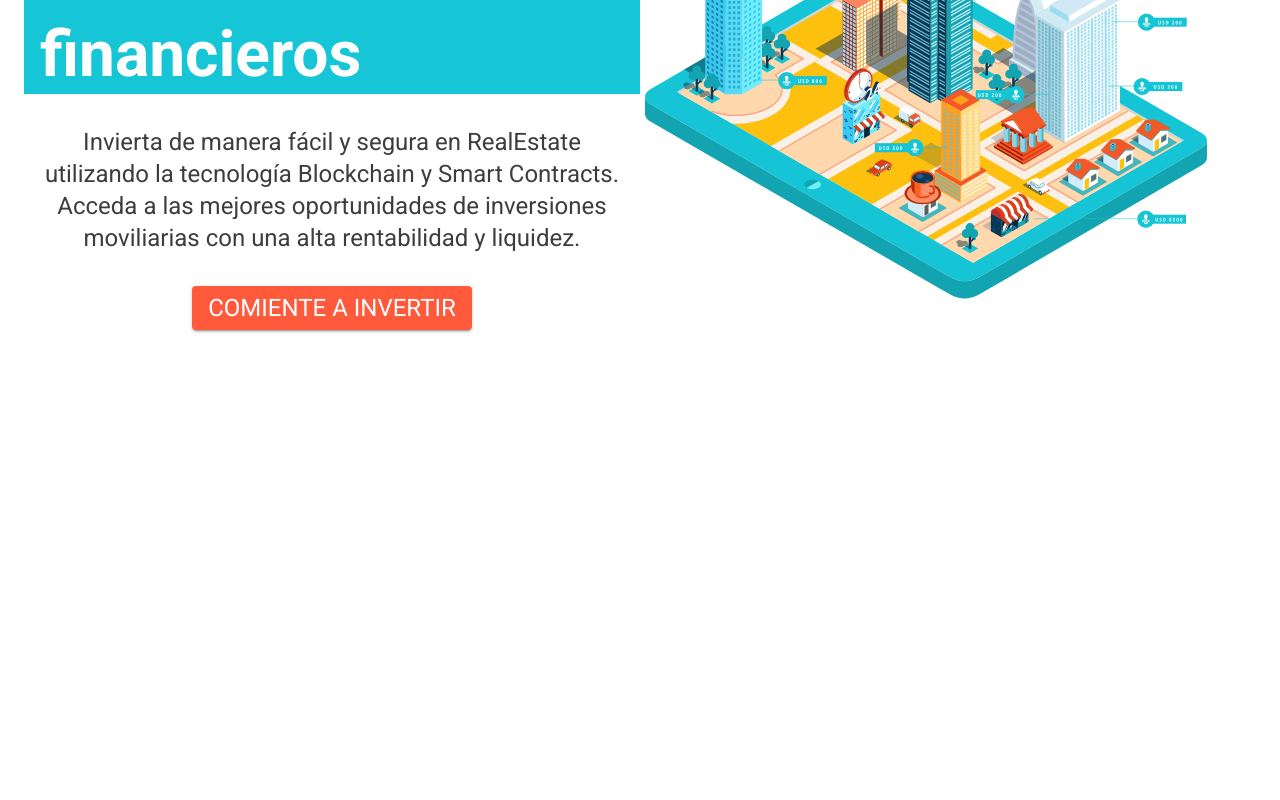
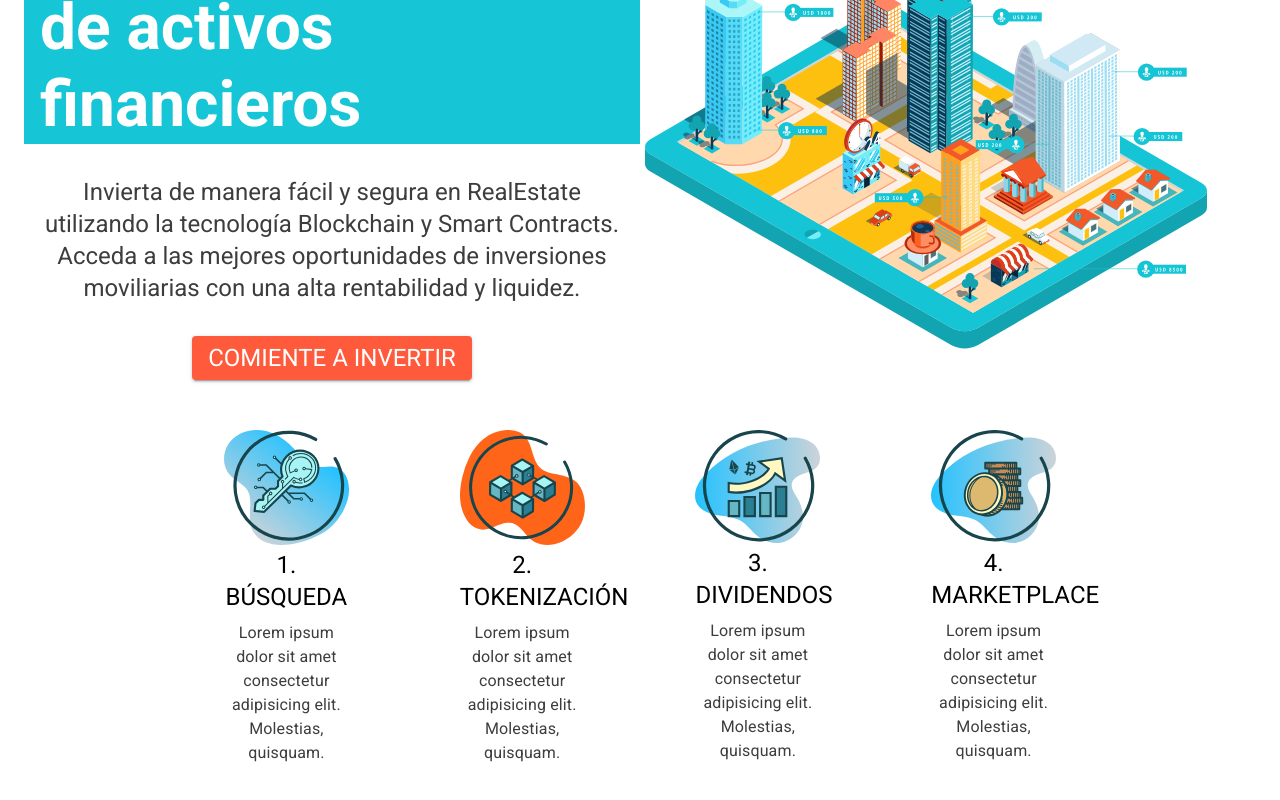
Before and after one commit to HoracioGutierrez/tokenizacion, a React (Create React App) app: page / in a window 1280 px wide. Shown: the part 220-1020 px from the top of the page. Before the commit the page ends 800 px from the top, so only its background shows below. Built offline with nearby package versions, Linux system fonts and the light colour scheme.

Commit message:
Add second section in landing

```diff
--- a/src/estilos.scss
+++ b/src/estilos.scss
@@ -37,6 +37,11 @@ html , body , #root {
 
 
 #page-landing {
+
+    .landing-section {
+        padding: 50px 0;
+    }
+
     #landing-section-banner {
 
         display: flex;
@@ -80,4 +85,25 @@ html , body , #root {
             }
         }
     }
+
+    #landing-section-roundicons {
+
+        padding: 0 200px;
+        display: flex;
+        justify-content: space-between;
+
+        .roundicons-item {
+
+            width : 15%;
+            text-align: center;
+
+            .roundicons-item-title {
+                margin-bottom: 0.5rem;
+            }
+
+            p {
+                color: rgb(61, 61, 61);
+            }
+        }
+    }
 }
--- a/src/pages/Landing.js
+++ b/src/pages/Landing.js
@@ -23,7 +23,28 @@ const Landing = () => {
                     <img src="/assets/svg/header02.svg" alt="Landing Banner"/>
                 </div>
             </section>
-            <section id="dos" className="landing-section"></section>
+            <section id="landing-section-roundicons" className="landing-section">
+                <div className="roundicons-item">
+                    <img src="/assets/svg/iconos-01.svg" alt="Landing Roundicons 01"/>
+                    <Typography variant="h5" className="roundicons-item-title">1. BÚSQUEDA</Typography>
+                    <Typography>Lorem ipsum dolor sit amet consectetur adipisicing elit. Molestias, quisquam.</Typography>
+                </div>
+                <div className="roundicons-item">
+                    <img src="/assets/svg/iconos-02.svg" alt="Landing Roundicons 02"/>
+                    <Typography variant="h5" className="roundicons-item-title">2. TOKENIZACIÓN</Typography>
+                    <Typography>Lorem ipsum dolor sit amet consectetur adipisicing elit. Molestias, quisquam.</Typography>
+                </div>
+                <div className="roundicons-item">
+                    <img src="/assets/svg/iconos-03.svg" alt="Landing Roundicons 03"/>
+                    <Typography variant="h5" className="roundicons-item-title">3. DIVIDENDOS</Typography>
+                    <Typography>Lorem ipsum dolor sit amet consectetur adipisicing elit. Molestias, quisquam.</Typography>
+                </div>
+                <div className="roundicons-item">
+                    <img src="/assets/svg/iconos-04.svg" alt="Landing Roundicons 04"/>
+                    <Typography variant="h5" className="roundicons-item-title">4. MARKETPLACE</Typography>
+                    <Typography>Lorem ipsum dolor sit amet consectetur adipisicing elit. Molestias, quisquam.</Typography>
+                </div>
+            </section>
             <section id="tres" className="landing-section"></section>
             <section id="cuatro" className="landing-section"></section>
             <section id="cinco" className="landing-section"></section>
```
